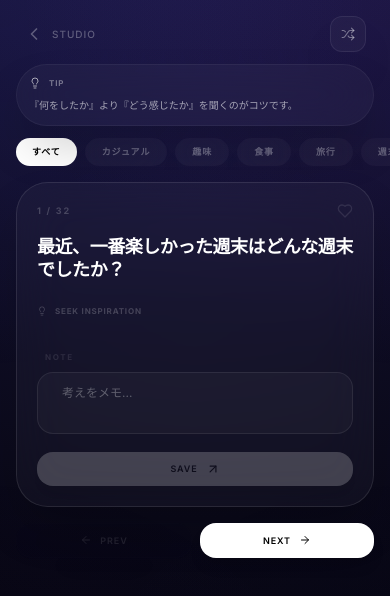
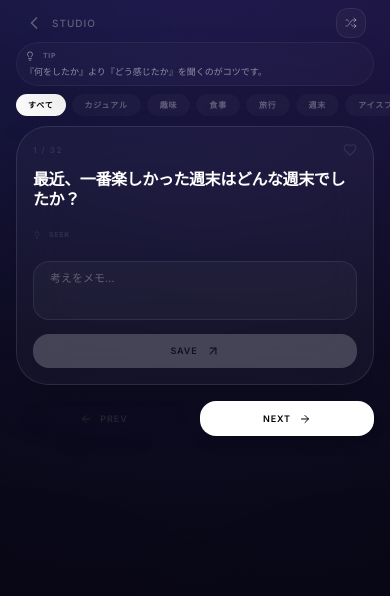
Before and after one commit to jonsonpanson114/talking, a Next.js app: page /cards in a window 390 px wide. Shown: the top 596 px of the page. Built offline with nearby package versions, Linux system fonts and the light colour scheme.

Commit message:
feat: extreme UI tightening for Android mobile - nuclear version

```diff
--- a/app/cards/page.tsx
+++ b/app/cards/page.tsx
@@ -56,7 +56,7 @@ export default function CardsPage() {
     <div className="relative min-h-screen">
       <div className="mesh-gradient" />
 
-      <header className="relative pt-4 sm:pt-8 pb-3 px-6">
+      <header className="relative pt-2 sm:pt-8 pb-1 px-6">
         <div className="max-w-3xl mx-auto flex items-center justify-between">
           <Link
             href="/"
@@ -67,25 +67,25 @@ export default function CardsPage() {
           </Link>
           <button
             onClick={handleShuffle}
-            className="glass p-2.5 rounded-xl text-white/40 hover:text-white transition-all duration-300"
+            className="glass p-2 rounded-xl text-white/40 hover:text-white transition-all duration-300"
           >
-            <Shuffle className="w-3.5 h-3.5" />
+            <Shuffle className="w-3 h-3" />
           </button>
         </div>
       </header>
 
-      <main className="relative px-4 sm:px-6 pb-8 sm:pb-12 max-w-6xl mx-auto">
-        <div className="grid grid-cols-1 lg:grid-cols-[1fr,320px] gap-6 lg:gap-12 items-start">
+      <main className="relative px-4 sm:px-6 pb-6 sm:pb-12 max-w-6xl mx-auto">
+        <div className="grid grid-cols-1 lg:grid-cols-[1fr,320px] gap-4 lg:gap-12 items-start">
           {/* Main Column */}
-          <div className="flex flex-col space-y-3 sm:space-y-8">
+          <div className="flex flex-col space-y-2 sm:space-y-8">
             {/* モバイル専用：会話のコツ（カード上部に配置） */}
             <div className="block lg:hidden">
-              <div className="glass-card p-3 sm:p-4 border-white/5">
-                <div className="flex items-center gap-2 mb-2">
-                  <Lightbulb className="w-3 h-3 text-white/60" />
-                  <h3 className="text-[8px] uppercase tracking-widest font-bold text-white/40">Tip</h3>
+              <div className="glass-card p-2 sm:p-4 border-white/5 bg-white/[0.02]">
+                <div className="flex items-center gap-2 mb-1">
+                  <Lightbulb className="w-2.5 h-2.5 text-white/50" />
+                  <h3 className="text-[7px] uppercase tracking-widest font-bold text-white/30">Tip</h3>
                 </div>
-                <p className="text-[10px] text-white/60 font-medium leading-relaxed">
+                <p className="text-[9px] text-white/50 font-medium leading-tight">
                   {[
                     "『何をしたか』より『どう感じたか』を聞くのがコツです。",
                     "相手が言った言葉を繰り返すだけで共感が伝わります。",
@@ -96,7 +96,7 @@ export default function CardsPage() {
             </div>
 
             {/* カテゴリ選択 */}
-            <div className="flex gap-2 overflow-x-auto pb-1 sm:pb-6 scrollbar-hide no-scrollbar -mx-4 px-4 sm:mx-0 sm:px-0">
+            <div className="flex gap-1.5 overflow-x-auto pb-0.5 sm:pb-6 scrollbar-hide no-scrollbar -mx-4 px-4 sm:mx-0 sm:px-0">
               {categories.map((cat) => (
                 <button
                   key={cat.id}
@@ -104,10 +104,10 @@ export default function CardsPage() {
                     setSelectedCategory(cat.id);
                     setCurrentIndex(0);
                   }}
-                  className={`px-4 py-1.5 rounded-full text-[9px] sm:text-[10px] uppercase tracking-widest font-bold transition-all duration-300 whitespace-nowrap ${
+                  className={`px-3 py-1 rounded-full text-[8px] sm:text-[10px] uppercase tracking-widest font-bold transition-all duration-300 whitespace-nowrap ${
                     selectedCategory === cat.id
                       ? "bg-white text-black"
-                      : "glass text-white/30 hover:text-white/60 border-transparent"
+                      : "glass text-white/30 hover:text-white/60 border-transparent shadow-none"
                   }`}
                 >
                   {cat.label}
@@ -119,45 +119,45 @@ export default function CardsPage() {
               <AnimatePresence mode="wait">
                 <motion.div
                   key={currentQuestion.id}
-                  initial={{ opacity: 0, x: 20 }}
+                  initial={{ opacity: 0, x: 10 }}
                   animate={{ opacity: 1, x: 0 }}
-                  exit={{ opacity: 0, x: -20 }}
-                  transition={{ duration: 0.6, ease: [0.16, 1, 0.3, 1] }}
-                  className="w-full glass-card p-5 sm:p-10 flex flex-col justify-between border-white/10"
+                  exit={{ opacity: 0, x: -10 }}
+                  transition={{ duration: 0.5, ease: [0.16, 1, 0.3, 1] }}
+                  className="w-full glass-card p-4 sm:p-10 flex flex-col justify-between border-white/10"
                 >
                   <div>
-                    <div className="flex items-center justify-between mb-4 sm:mb-8">
-                      <span className="text-[9px] sm:text-[10px] uppercase tracking-[0.2em] font-bold text-white/20">
+                    <div className="flex items-center justify-between mb-3 sm:mb-8">
+                      <span className="text-[8px] sm:text-[10px] uppercase tracking-[0.2em] font-bold text-white/10">
                         {currentIndex + 1} / {totalQuestions}
                       </span>
                       <button
                         onClick={() => toggleFavorite(currentQuestion.id)}
                         className={`transition-all duration-300 ${isFavorite(currentQuestion.id) ? "text-white scale-110" : "text-white/10 hover:text-white/30"}`}
                       >
-                        <Heart className={`w-4 h-4 sm:w-5 sm:h-5 ${isFavorite(currentQuestion.id) ? "fill-current" : ""}`} />
+                        <Heart className={`w-3.5 h-3.5 sm:w-5 sm:h-5 ${isFavorite(currentQuestion.id) ? "fill-current" : ""}`} />
                       </button>
                     </div>
 
-                    <h2 className="text-lg sm:text-3xl font-bold mb-4 sm:mb-8 leading-[1.3] tracking-tight">
+                    <h2 className="text-base sm:text-3xl font-bold mb-3 sm:mb-8 leading-tight tracking-tight">
                       {currentQuestion.text}
                     </h2>
 
                     {currentQuestion.tips && (
-                      <div className="space-y-2 sm:space-y-4">
+                      <div className="space-y-1.5 sm:space-y-4">
                         <button
                           onClick={() => setShowTips(!showTips)}
-                          className="inline-flex items-center gap-2 text-[8px] sm:text-[9px] uppercase tracking-widest font-bold text-white/20 hover:text-white/60 transition-colors"
+                          className="inline-flex items-center gap-2 text-[7px] sm:text-[9px] uppercase tracking-widest font-bold text-white/10 hover:text-white/40 transition-colors"
                         >
-                          <Lightbulb className="w-2.5 h-2.5 sm:w-3.5 sm:h-3.5" />
-                          <span>{showTips ? "Hide Inspiration" : "Seek Inspiration"}</span>
+                          <Lightbulb className="w-2 h-2 sm:w-3.5 sm:h-3.5" />
+                          <span>{showTips ? "Hide" : "Seek"}</span>
                         </button>
                         {showTips && (
                           <motion.div
                             initial={{ opacity: 0, height: 0 }}
                             animate={{ opacity: 1, height: "auto" }}
-                            className="glass p-4 sm:p-6 rounded-2xl border-white/5"
+                            className="glass p-3 sm:p-6 rounded-xl border-white/5"
                           >
-                            <p className="text-[11px] sm:text-sm text-white/40 font-light leading-relaxed">
+                            <p className="text-[10px] sm:text-sm text-white/30 font-light leading-snug">
                               {currentQuestion.tips}
                             </p>
                           </motion.div>
@@ -166,14 +166,13 @@ export default function CardsPage() {
                     )}
                   </div>
 
-                  <div className="mt-5 sm:mt-8 space-y-3 sm:space-y-4">
-                    <div className="space-y-1.5 sm:space-y-2">
-                      <label className="text-[8px] sm:text-[9px] uppercase tracking-[0.2em] font-bold text-white/10 ml-2">Note</label>
+                  <div className="mt-4 sm:mt-8 space-y-2 sm:space-y-4">
+                    <div className="space-y-1 sm:space-y-2">
                       <textarea
                         value={userAnswer}
                         onChange={(e) => setUserAnswer(e.target.value)}
                         placeholder="考えをメモ..."
-                        className="input-elegant w-full min-h-[60px] sm:min-h-[100px] resize-none pt-3 text-xs sm:text-sm"
+                        className="input-elegant w-full min-h-[50px] sm:min-h-[100px] resize-none pt-2 text-[11px] sm:text-sm px-4"
                       />
                     </div>
 
--- a/app/page.tsx
+++ b/app/page.tsx
@@ -61,25 +61,25 @@ export default function HomePage() {
       <div className="mesh-gradient" />
 
       {/* ヒーローセクション */}
-      <header className="relative pt-4 sm:pt-16 pb-4 sm:pb-12 px-6">
+      <header className="relative pt-2 sm:pt-16 pb-2 sm:pb-12 px-6">
         <div className="max-w-4xl mx-auto text-center">
           <motion.div
-            initial={{ opacity: 0, y: -20 }}
+            initial={{ opacity: 0, y: -10 }}
             animate={{ opacity: 1, y: 0 }}
-            transition={{ duration: 1, ease: [0.16, 1, 0.3, 1] }}
-            className="inline-flex items-center gap-2 px-3 py-1.5 rounded-full glass border-white/5 mb-4 sm:mb-8"
+            transition={{ duration: 0.8, ease: [0.16, 1, 0.3, 1] }}
+            className="inline-flex items-center gap-2 px-2.5 py-1 rounded-full glass border-white/5 mb-1 sm:mb-8"
           >
-            <Sparkles className="w-3.5 h-3.5 text-white/60" />
-            <span className="text-[9px] sm:text-[10px] uppercase tracking-[0.2em] font-medium text-white/40">
+            <Sparkles className="w-3 h-3 text-white/60" />
+            <span className="text-[8px] sm:text-[10px] uppercase tracking-[0.2em] font-medium text-white/40">
               The Art of Conversation
             </span>
           </motion.div>
 
           <motion.h1
-            initial={{ opacity: 0, scale: 0.95 }}
+            initial={{ opacity: 0, scale: 0.98 }}
             animate={{ opacity: 1, scale: 1 }}
-            transition={{ duration: 1.2, ease: [0.16, 1, 0.3, 1] }}
-            className="text-4xl sm:text-8xl font-bold mb-3 sm:mb-6 tracking-tighter"
+            transition={{ duration: 1, ease: [0.16, 1, 0.3, 1] }}
+            className="text-3xl sm:text-8xl font-bold mb-1 sm:mb-6 tracking-tighter"
           >
             Talking
           </motion.h1>
@@ -87,16 +87,16 @@ export default function HomePage() {
           <motion.p
             initial={{ opacity: 0 }}
             animate={{ opacity: 1 }}
-            transition={{ delay: 0.4, duration: 1 }}
-            className="text-sm sm:text-xl text-white/40 max-w-2xl mx-auto font-light leading-relaxed px-4"
+            transition={{ delay: 0.2, duration: 0.8 }}
+            className="text-[11px] sm:text-xl text-white/30 max-w-2xl mx-auto font-light leading-snug px-4"
           >
-            AIが導く、新しい会話の体験を。
+            AIが導く、新しい会話の体験。
           </motion.p>
         </div>
       </header>
 
       {/* メイングリッド */}
-      <main className="px-4 sm:px-6 pb-8 sm:pb-16">
+      <main className="px-4 sm:px-6 pb-6 sm:pb-16">
         <motion.div
           variants={container}
           initial="hidden"
--- a/app/roleplay/page.tsx
+++ b/app/roleplay/page.tsx
@@ -173,7 +173,7 @@ export default function RoleplayPage() {
   };
 
   const fadeIn = {
-      <header className="relative pt-4 sm:pt-8 pb-3 sm:pb-4 px-6">
+      <header className="relative pt-2 sm:pt-8 pb-1 sm:pb-4 px-6">
         <div className="max-w-3xl mx-auto flex items-center justify-between">
           <Link
             href="/"
@@ -183,7 +183,7 @@ export default function RoleplayPage() {
             <span className="text-[10px] font-medium uppercase tracking-widest">Studio</span>
           </Link>
           <div className="flex items-center gap-2">
-            <Bot className="w-3.5 h-3.5 text-white/20" />
+            <Bot className="w-3 h-3 text-white/20" />
             <span className="text-[9px] sm:text-[10px] uppercase tracking-[0.2em] font-medium text-white/20">
               Session
             </span>
@@ -191,63 +191,63 @@ export default function RoleplayPage() {
         </div>
       </header>
 
-      <main className="relative px-4 sm:px-6 pb-12 sm:pb-24 max-w-3xl mx-auto">
+      <main className="relative px-4 sm:px-6 pb-4 sm:pb-24 max-w-3xl mx-auto">
         <AnimatePresence mode="wait">
           {step === "settings" && (
             <motion.div
               key="settings"
               initial="hidden"
               animate="visible"
-              exit={{ opacity: 0, y: -10 }}
+              exit={{ opacity: 0, y: -5 }}
               variants={fadeIn}
-              className="space-y-6 sm:space-y-8"
+              className="space-y-4 sm:space-y-8"
             >
               <div>
-                <h1 className="text-2xl sm:text-4xl font-bold mb-1 sm:mb-2 tracking-tight">Roleplay Session</h1>
-                <p className="text-xs sm:text-base text-white/30 font-light">会話のシチュエーションと相手のタイプを設定します。</p>
+                <h1 className="text-xl sm:text-4xl font-bold mb-0.5 sm:mb-2 tracking-tight">Roleplay</h1>
+                <p className="text-[10px] sm:text-base text-white/20 font-light italic">Vibe check before session.</p>
               </div>
 
               {/* 名前入力 */}
-              <div className="grid grid-cols-1 sm:grid-cols-2 gap-4 sm:gap-6">
-                <div className="space-y-2 sm:space-y-3">
-                  <label className="text-[9px] sm:text-[10px] uppercase tracking-widest font-semibold text-white/20 ml-2">Your Identity</label>
+              <div className="grid grid-cols-1 sm:grid-cols-2 gap-3 sm:gap-6">
+                <div className="space-y-1.5 sm:space-y-3">
+                  <label className="text-[8px] sm:text-[10px] uppercase tracking-widest font-semibold text-white/10 ml-2">You</label>
                   <input
                     type="text"
                     value={settings.userName}
                     onChange={(e) => setSettings({ ...settings, userName: e.target.value })}
-                    placeholder="自分の名前"
-                    className="input-elegant w-full py-2.5 sm:py-3 text-sm"
+                    placeholder="Your name"
+                    className="input-elegant w-full py-2 sm:py-3 text-xs"
                   />
                 </div>
-                <div className="space-y-2 sm:space-y-3">
-                  <label className="text-[9px] sm:text-[10px] uppercase tracking-widest font-semibold text-white/20 ml-2">Partner Persona</label>
+                <div className="space-y-1.5 sm:space-y-3">
+                  <label className="text-[8px] sm:text-[10px] uppercase tracking-widest font-semibold text-white/10 ml-2">Target</label>
                   <input
                     type="text"
                     value={settings.partnerName}
                     onChange={(e) => setSettings({ ...settings, partnerName: e.target.value })}
-                    placeholder="相手の名前"
-                    className="input-elegant w-full py-2.5 sm:py-3 text-sm"
+                    placeholder="Partner name"
+                    className="input-elegant w-full py-2 sm:py-3 text-xs"
                   />
                 </div>
               </div>
 
               {/* シチュエーション */}
-              <div className="space-y-2 sm:space-y-3">
-                <label className="text-[9px] sm:text-[10px] uppercase tracking-widest font-semibold text-white/20 ml-2">Scenario</label>
+              <div className="space-y-1.5 sm:space-y-3">
+                <label className="text-[8px] sm:text-[10px] uppercase tracking-widest font-semibold text-white/10 ml-2">Scenario</label>
                 <div className="grid grid-cols-1 gap-2 sm:gap-3">
                   {roleplayScenarios.map((scenario) => (
                     <button
                       key={scenario.id}
                       onClick={() => setSettings({ ...settings, scenarioId: scenario.id })}
-                      className={`glass-card text-left p-4 sm:p-5 group transition-all duration-500 ${
-                        settings.scenarioId === scenario.id ? "bg-white/[0.08] ring-1 ring-white/20" : "opacity-60 grayscale hover:grayscale-0 hover:opacity-100"
+                      className={`glass-card text-left p-3 sm:p-5 group transition-all duration-500 ${
+                        settings.scenarioId === scenario.id ? "bg-white/[0.08] ring-1 ring-white/10 shadow-none" : "opacity-40 grayscale hover:grayscale-0 hover:opacity-100 border-transparent shadow-none"
                       }`}
                     >
-                      <div className="flex justify-between items-start mb-1 sm:mb-2">
-                        <h3 className="text-base sm:text-lg font-semibold">{scenario.label}</h3>
-                        <div className={`w-1.5 h-1.5 rounded-full transition-all duration-500 mt-1.5 ${settings.scenarioId === scenario.id ? "bg-white" : "bg-white/10"}`} />
+                      <div className="flex justify-between items-start mb-0.5 sm:mb-2">
+                        <h3 className="text-sm sm:text-lg font-semibold">{scenario.label}</h3>
+                        <div className={`w-1 h-1 rounded-full transition-all duration-500 mt-1.5 ${settings.scenarioId === scenario.id ? "bg-white" : "bg-white/10"}`} />
                       </div>
-                      <p className="text-xs sm:text-sm text-white/40 font-light leading-relaxed line-clamp-2 sm:line-clamp-none">{scenario.context}</p>
+                      <p className="text-[10px] sm:text-sm text-white/20 font-light leading-snug line-clamp-1 sm:line-clamp-none">{scenario.context}</p>
                     </button>
                   ))}
                 </div>
```
